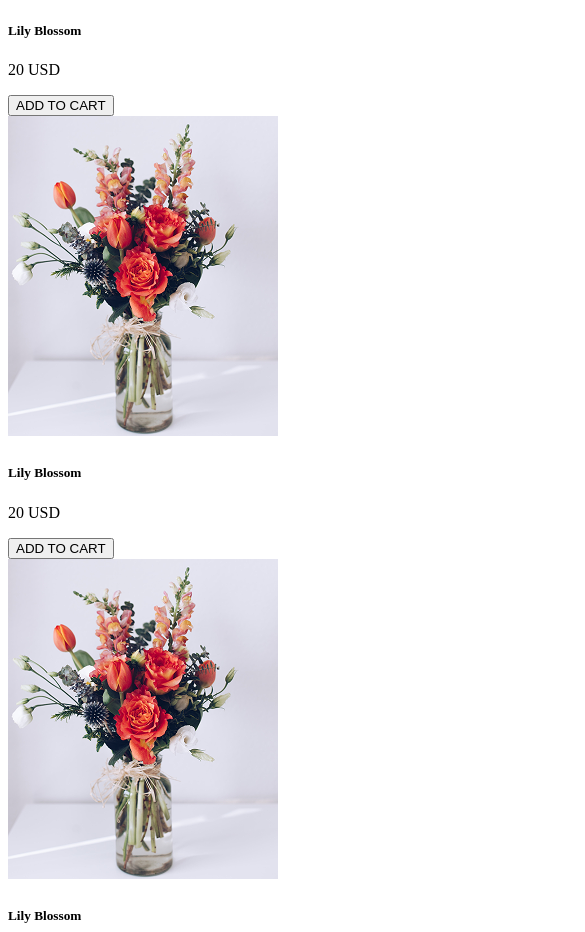
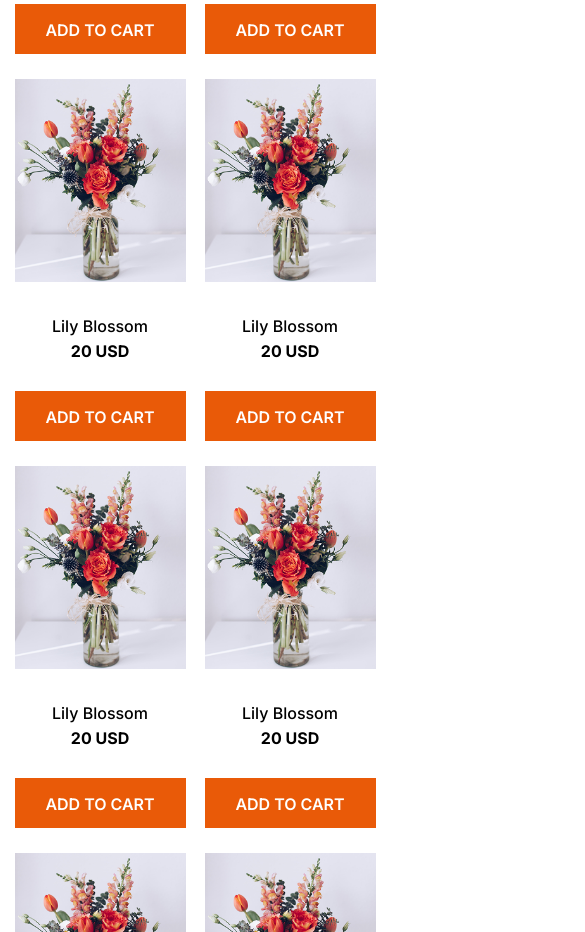
Before and after one commit to ShahreaAhmed/2nd-Assignment-B12A02, a plain HTML site: page index.html in a window 390 px wide. Shown: the part 1068-2000 px from the top of the page, 585 px wide, since content can reach past the window. Drawn offline with Linux system fonts and the light colour scheme.

Commit message:
added flower and plants lover

```diff
--- a/index.html
+++ b/index.html
@@ -21,8 +21,8 @@
                         <li class="nav-list"><a href="" class="nav-link shop-and-about-tab inter-font">Shop</a></li>
                         <li class="nav-list"><a href="" class="nav-link shop-and-about-tab inter-font">About us</a></li>
                     </div>
-                    <div>
-                        <li class="cart-icon-and-tab"><a href="" class="nav-link cart-tab inter-font"><i
+                    <div class="cart-icon-and-tab">
+                        <li><a href="" class="nav-link cart-tab inter-font"><i
                                     class="fa-solid fa-cart-shopping"></i>Cart ($56)</a></li>
                     </div>
                 </ul>
@@ -44,57 +44,76 @@
         <section class="main-content-section">
             <div class="plants-title-description">
                 <h2 class="plants-title noto-serif-font"><span class="span-color">Our</span> Plants</h2>
-            <p class="plants-description inter-font">Indulge your senses with the beauty and fragrance of our fresh flower shop. From classic roses to exotic blooms, we offer a wide variety of fresh.</p>
+                <p class="plants-description inter-font">Indulge your senses with the beauty and fragrance of our fresh
+                    flower shop. From classic roses to exotic blooms, we offer a wide variety of fresh.</p>
             </div>
         </section>
         <section>
+            <div class="product-card-section product-card-margin display-flex">
                 <div class="product-card">
-                <img src="assets/sample-flower-image.png" alt="">
-                <h5>Lily Blossom</h5>
-                <p>20 USD</p>
-                <button>ADD TO CART</button>
+                        <img class="card" src="assets/sample-flower-image.png" alt="">
+                        <h5 class="product-title card inter-font">Lily Blossom</h5>
+                        <p class="product-price card inter-font">20 USD</p>
+                        <button class="btn-primary card inter-font">ADD TO CART</button>
                    </div>
                 <div class="product-card">
-                <img src="assets/sample-flower-image.png" alt="">
-                <h5>Lily Blossom</h5>
-                <p>20 USD</p>
-                <button>ADD TO CART</button>
+                        <img class="card" src="assets/sample-flower-image.png" alt="">
+                        <h5 class="product-title card inter-font">Lily Blossom</h5>
+                        <p class="product-price card inter-font">20 USD</p>
+                        <button class="btn-primary card inter-font">ADD TO CART</button>
                    </div>
                 <div class="product-card">
-                <img src="assets/sample-flower-image.png" alt="">
-                <h5>Lily Blossom</h5>
-                <p>20 USD</p>
-                <button>ADD TO CART</button>
+                        <img class="card" src="assets/sample-flower-image.png" alt="">
+                        <h5 class="product-title card inter-font">Lily Blossom</h5>
+                        <p class="product-price card inter-font">20 USD</p>
+                        <button class="btn-primary card inter-font">ADD TO CART</button>
                    </div>
                 <div class="product-card">
-                <img src="assets/sample-flower-image.png" alt="">
-                <h5>Lily Blossom</h5>
-                <p>20 USD</p>
-                <button>ADD TO CART</button>
+                        <img class="card" src="assets/sample-flower-image.png" alt="">
+                        <h5 class="product-title card inter-font">Lily Blossom</h5>
+                        <p class="product-price card inter-font">20 USD</p>
+                        <button class="btn-primary card inter-font">ADD TO CART</button>
                    </div>
                 <div class="product-card">
-                <img src="assets/sample-flower-image.png" alt="">
-                <h5>Lily Blossom</h5>
-                <p>20 USD</p>
-                <button>ADD TO CART</button>
+                        <img class="card" src="assets/sample-flower-image.png" alt="">
+                        <h5 class="product-title card inter-font">Lily Blossom</h5>
+                        <p class="product-price card inter-font">20 USD</p>
+                        <button class="btn-primary card inter-font">ADD TO CART</button>
                    </div>
                 <div class="product-card">
-                <img src="assets/sample-flower-image.png" alt="">
-                <h5>Lily Blossom</h5>
-                <p>20 USD</p>
-                <button>ADD TO CART</button>
+                        <img class="card" src="assets/sample-flower-image.png" alt="">
+                        <h5 class="product-title card inter-font">Lily Blossom</h5>
+                        <p class="product-price card inter-font">20 USD</p>
+                        <button class="btn-primary card inter-font">ADD TO CART</button>
                    </div>
                 <div class="product-card">
-                <img src="assets/sample-flower-image.png" alt="">
-                <h5>Lily Blossom</h5>
-                <p>20 USD</p>
-                <button>ADD TO CART</button>
+                        <img class="card" src="assets/sample-flower-image.png" alt="">
+                        <h5 class="product-title card inter-font">Lily Blossom</h5>
+                        <p class="product-price card inter-font">20 USD</p>
+                        <button class="btn-primary card inter-font">ADD TO CART</button>
                    </div>
                 <div class="product-card">
-                <img src="assets/sample-flower-image.png" alt="">
-                <h5>Lily Blossom</h5>
-                <p>20 USD</p>
-                <button>ADD TO CART</button>
+                        <img class="card" src="assets/sample-flower-image.png" alt="">
+                        <h5 class="product-title card inter-font">Lily Blossom</h5>
+                        <p class="product-price card inter-font">20 USD</p>
+                        <button class="btn-primary card inter-font">ADD TO CART</button>
+                   </div>
+            </div>
+        </section>
+        <section class="plants-lover-section display-flex">
+            <div>
+                <div class="image-trsted-badge display-flex">
+                    <img class="plant-lover-image" src="assets/flower-store.png" alt="">
+                <img class="trusted-badge" src="assets/trusted-badge.png" alt="">
+                </div>
+            </div>
+            <div class="plants-lover">
+                <h3 class="plant-lover-title noto-serif-font">Flower & Plants <br> Lover</h3>
+                <ul>
+                    <li class="plant-lover-description inter-font">Indulge your senses with the beauty and fragrance of our fresh flower shop. From classic roses to exotic blooms, we offer a wide variety of fresh.</li>
+                    <li class="plant-lover-description inter-font">Indulge your senses with the beauty and fragrance of our fresh flower shop. From classic roses to exotic blooms, we offer a wide variety of fresh.</li>
+                    <li class="plant-lover-description inter-font">Indulge your senses with the beauty and fragrance of our fresh flower shop. From classic roses to exotic blooms, we offer a wide variety of fresh.</li>
+                </ul>
             </div>
         </section>
 
--- a/styles/assignment.css
+++ b/styles/assignment.css
@@ -1,110 +1,129 @@
 @import url('https://fonts.googleapis.com/css2?family=Inter:ital,opsz,wght@0,14..32,100..900;1,14..32,100..900&family=Noto+Serif:ital,wght@0,100..900;1,100..900&display=swap');
 
 
-.inter-font{
+.inter-font {
     font-family: "Inter", sans-serif;
     font-optical-sizing: auto;
     font-style: normal;
 }
 
-.noto-serif-font{
+.noto-serif-font {
     font-family: "Noto Serif", serif;
     font-optical-sizing: auto;
     font-style: normal;
 }
 
-.navbar-section{
+.navbar-section {
     display: flex;
 }
 
 
 /* shared style */
-.display-flex{
+.display-flex {
     display: flex;
 }
-.span-color{
+
+.span-color {
     color: #E95A08;
 }
 
 /* header style */
 
 /* navber related style */
-.navbar-section{
+.navbar-section {
     justify-content: space-between;
 }
-.nav-list{
+
+.nav-list {
     list-style: none;
     margin-right: 48px;
 }
-.nav-link{
+
+.nav-link {
     text-decoration: none;
 }
-.menu{
+
+.menu {
     align-items: center;
     margin: 0 auto;
 }
-.menu-items, .nav-link, .banner{
+
+.menu-items,
+.nav-link,
+.banner {
     align-items: center;
 }
 
-.navbar-section, .banner{
+.navbar-section,
+.banner {
     max-width: 1140px;
     margin: 0 auto;
 }
-.shopping-cart{
+
+.shopping-cart {
     width: 45px;
     height: 45px;
 }
-.cart-icon-and-tab{
+
+.cart-icon-and-tab {
     margin-right: 0px;
     list-style: none;
 }
-.home-tab{
+
+.home-tab {
     font-size: 1rem;
     font-weight: bold;
     color: #252432;
 }
-.shop-and-about-tab{
+
+.shop-and-about-tab {
     font-size: 1rem;
     font-weight: 400;
     color: #8987A1;
 }
-.cart-tab{
+
+.cart-tab {
     font-size: 1rem;
     font-weight: 400;
     color: #000000;
 }
-.banner{
+
+.banner {
     margin-top: 120px;
 }
-.banner-title{
+
+.banner-title {
     font-size: 4.06rem;
     font-weight: bold;
     margin-bottom: 0px;
 }
-.banner-description{
+
+.banner-description {
     color: rgba(0, 0, 0, 0.5);
     font-size: 1.37rem;
     font-weight: 400;
     margin-top: 13px;
     margin-bottom: 0px;
 }
+
 /* Plants section style/main */
 /* .main-content-section{
     max-width: 1140px;
     margin: 0 auto;
 } */
-.plants-title-description{
+.plants-title-description {
     margin: 0 auto;
     text-align: center;
 }
-.plants-title{
+
+.plants-title {
     font-size: 3.125rem;
     font-weight: bold;
     margin-top: 120px;
     margin-bottom: 16px;
 }
-.plants-description{
+
+.plants-description {
     color: rgba(0, 0, 0, 0.5);
     font-size: 1.375rem;
     font-weight: 400;
@@ -114,50 +133,173 @@
     margin: 0 auto;
 }
 
+.product-card-section {
+    max-width: 1140px;
+    margin: 0 auto;
+    display: grid;
+    grid-template-columns: repeat(4, 1fr);
+    gap: 20px;
+}
 
+img {
+    margin-bottom: 0px;
+}
+
+.product-card-margin {
+    margin-top: 49px;
+}
+
+.product-title {
+    text-align: center;
+    font-size: 1.375rem;
+    font-weight: 500;
+    margin-top: 30px;
+    margin-bottom: 0px;
+}
+
+.product-price {
+    text-align: center;
+    font-size: 1.375rem;
+    font-weight: bold;
+    margin-top: 15px;
+    margin-bottom: 0px;
+}
+
+.btn-primary {
+    color: #FFFFFF;
+    background-color: #E95A08;
+    width: 270px;
+    height: 50px;
+    padding: 12px 50px 12px 50px;
+    font-size: 1rem;
+    font-weight: 600;
+    border-radius: 0px;
+    border: none;
+    margin-top: 30px;
+}
+/* Plants Lover Section */
+.plants-lover-section{
+    max-width: 1140px;
+    margin: 0 auto;
+    margin-top: 210px;
+    gap: 0px;
+}
+.plant-lover-image{
+    margin-bottom: 0px;
+}
+.plants-lover{
+    max-width: 540px;
+    margin-left: -20px;
+}
+.plant-lover-title{
+    color: #000000;
+    font-size: 3.125rem;
+    font-weight: bold;
+    margin-top: 40px;
+    margin-bottom: 0px;
+}
+.plant-lover-description{
+    color: rgba(0, 0, 0, 0.5);
+    margin-top: 20px;
+    font-size: 1.375rem;
+    font-weight: 400;
+}
+.trusted-badge{
+    max-width: 286px;
+    max-height: 286px;
+    margin-top: -125px;
+    margin-left: -190px;
+    filter: drop-shadow(-4px 10px 2px rgba(0, 0, 0, 0.25));
+}
+.image-trsted-badge{
+
+}
 
 /* Mobile Device Responsiveness */
-@media screen and (max-width:576px){
+@media screen and (max-width:576px) {
+
     .home-tab,
-    .shop-and-about-tab{
+    .shop-and-about-tab {
         display: none;
     }
-    .banner{
+
+    .banner {
         grid-template-columns: repeat(1 1fr);
         flex-direction: column-reverse;
     }
-    .navbar{
-        max-width: 361px;
+
+    .navbar {
+        max-width: 360px;
         margin: 0 auto;
     }
-    .banner img{
+
+    .banner img {
         width: 100%;
     }
-    .banner{
+
+    .banner {
         margin-top: 28px;
     }
-    .banner-title{
+    .navbar-tab{
+        display: block;
+    }
+
+    .banner-title {
         font-size: 2rem;
         margin-top: 28px;
+    }
 
-}
-    .banner-description{
+    .banner-description {
         font-size: 0.875rem;
         margin-bottom: 0px;
     }
-.banner-content{
+
+    .banner-content {
         max-width: 361px;
     }
+
     /* plants section responsive */
-.plants-title{
+    .plants-title {
         font-size: 1.5rem;
         margin-top: 65px;
 
     }
-.plants-description{
+
+    .plants-description {
         font-size: 0.875rem;
         max-width: 336px;
+    }
+/* product card style */
+.card{
+    max-width: 171px;
+}
+    .product-card-section {
+        grid-template-columns: repeat(2, 1fr);
+        /* margin: 0 auto; */
+        justify-items: center;
+        gap: 0px;
+    }
+    .product-card-margin{
+        margin-top: 28px;
+        column-gap: 6px;
+        row-gap: 25px;
 
+    }
+    .product-title{
+        margin-top: 28px;
+        margin-bottom: 0px;
+        font-size: 1rem;
+        font-weight: 500;
+    }
+    .product-price{
+        margin-top: 5px;
+        font-size: 1rem;
+        font-weight: bold;
+    }
+    .btn-primary{
+        font-size: 1rem;
+        font-weight: 600;
+        padding: 16px 29px 30px 29px;
     }
 
 
```
Also changed, not shown: assets/trusted-badge.png. Lines whose indentation alone changed are shown as unchanged.
